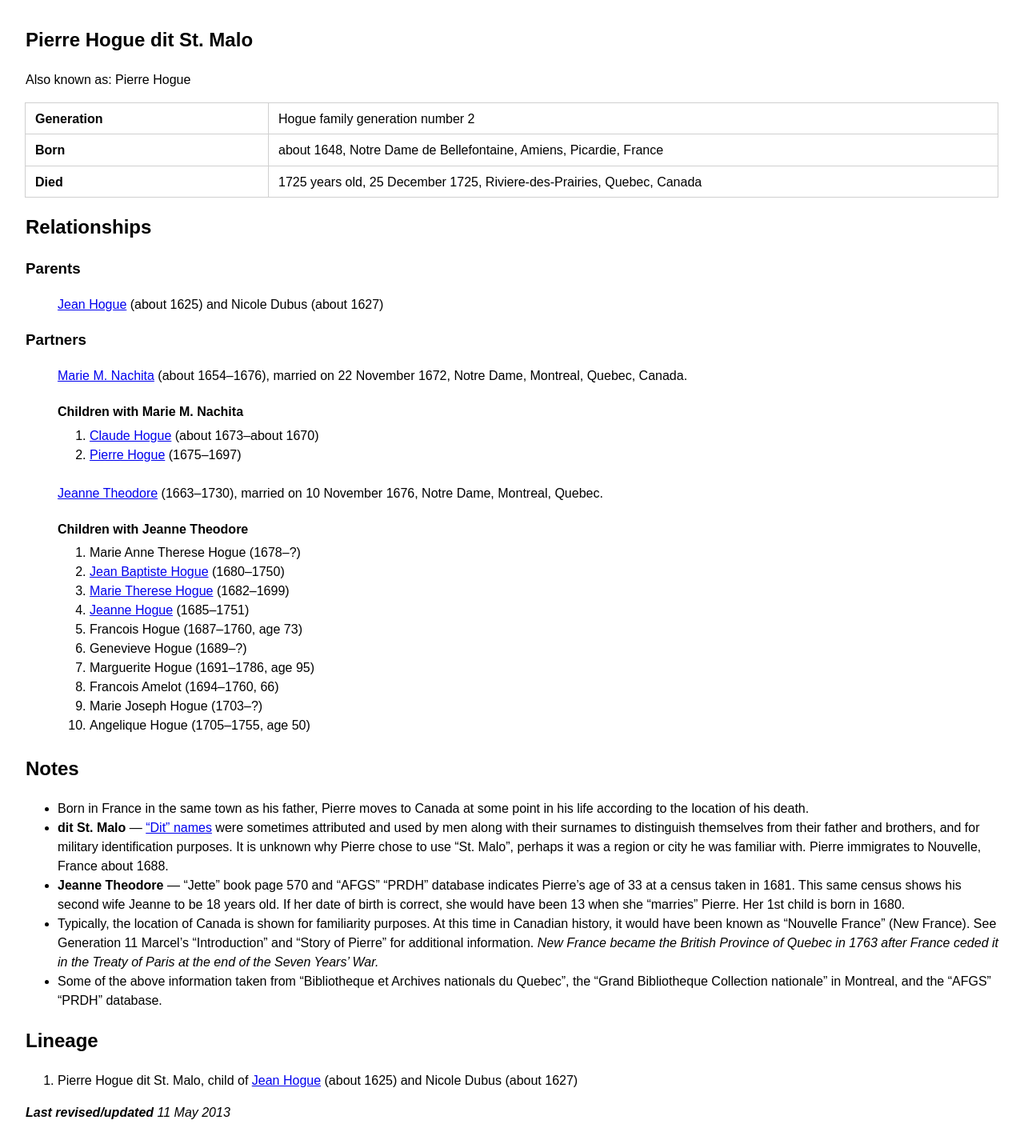
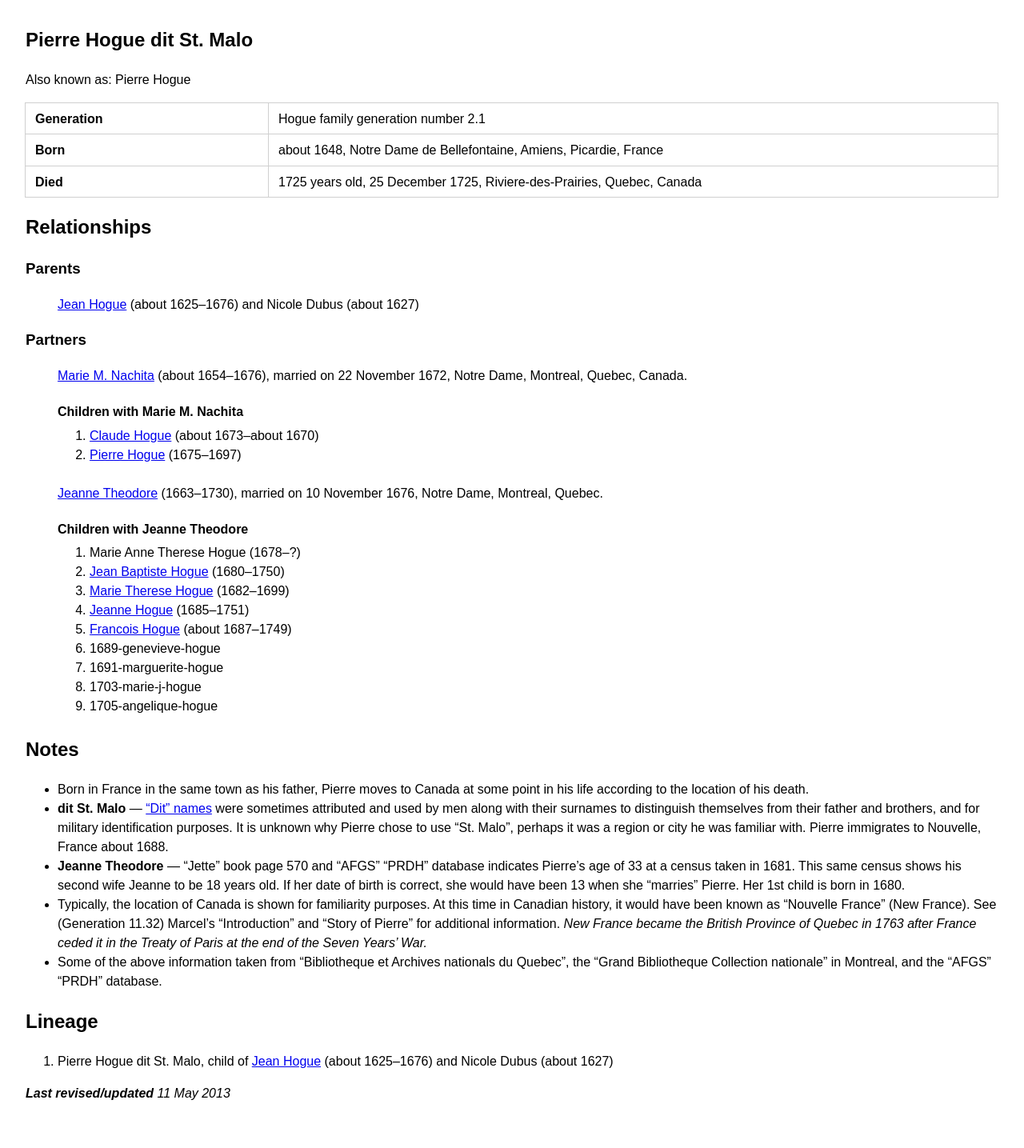
Before and after one commit to highchair/hogue-family-ancestry, a Jekyll site: the page built from _people/1648-pierre-hogue.md, in a window 1280 px wide. Shown: the whole page at 80% size. Built offline with Jekyll 4.4.1, drawn with Linux system fonts in a browser that asks for light colours; after the commit the page ends 1411 px from its top, so only the background shows below that.

Commit message:
Add ag at death Front Matter; update generation #

```diff
--- a/_people/1648-pierre-hogue.md
+++ b/_people/1648-pierre-hogue.md
@@ -5,7 +5,7 @@
 full-name:
 alt-names: [ 'Pierre Hogue' ]
 alt-spelling: []
-generation: 2
+generation: 2.1
 revised-date: 2013-05-11
 
 parents:
@@ -24,6 +24,7 @@
 buried:
   date:
   location: 'Riviere-des-Prairies, Quebec, Canada'
+age-at-death: 'about 77y'
 
 partners:
   # Both partners have pages of their own, so children are listed there
@@ -41,5 +42,5 @@
 + Born in France in the same town as his father, Pierre moves to Canada at some point in his life according to the location of his death.
 + **dit St. Malo** — [“Dit” names](https://en.wikipedia.org/wiki/Dit_name) were sometimes attributed and used by men along with their surnames to distinguish themselves from their father and brothers, and for military identification purposes. It is unknown why Pierre chose to use “St. Malo”, perhaps it was a region or city he was familiar with. Pierre immigrates to Nouvelle, France about 1688.
 + **Jeanne Theodore** — “Jette” book page 570 and “AFGS” “PRDH” database indicates Pierre’s age of 33 at a census taken in 1681. This same census shows his second wife Jeanne to be 18 years old. If her date of birth is correct, she would have been 13 when she “marries” Pierre. Her 1st child is born in 1680.
-+ Typically, the location of Canada is shown for familiarity purposes. At this time in Canadian history, it would have been known as “Nouvelle France” (New France). See Generation 11 Marcel’s “Introduction” and “Story of Pierre” for additional information. _New France became the British Province of Quebec in 1763 after France ceded it in the Treaty of Paris at the end of the Seven Years’ War._
++ Typically, the location of Canada is shown for familiarity purposes. At this time in Canadian history, it would have been known as “Nouvelle France” (New France). See (Generation 11.32) Marcel’s “Introduction” and “Story of Pierre” for additional information. _New France became the British Province of Quebec in 1763 after France ceded it in the Treaty of Paris at the end of the Seven Years’ War._
 + Some of the above information taken from “Bibliotheque et Archives nationals du Quebec”, the “Grand Bibliotheque Collection nationale” in Montreal, and the “AFGS” “PRDH” database.
--- a/_people/1663-jeanne-theodore.md
+++ b/_people/1663-jeanne-theodore.md
@@ -34,12 +35,14 @@
       - child: 1680-jean-b-hogue
       - child: 1682-marie-t-hogue
       - child: 1685-jeanne-hogue
-      - child: 'Francois Hogue (1687–1760, age 73)'
-      - child: 'Genevieve Hogue (1689–?)'
-      - child: 'Marguerite Hogue (1691–1786, age 95)'
-      - child: 'Francois Amelot (1694–1760, 66)'
-      - child: 'Marie Joseph Hogue (1703–?)'
-      - child: 'Angelique Hogue (1705–1755, age 50)'
+      - child: 1685-francois-hogue
+      - child: 1689-genevieve-hogue
+      - child: 1691-marguerite-hogue
+      - child: 1703-marie-j-hogue
+      - child: 1705-angelique-hogue
+  - spouse: 'Jacques Amelot Sanpeur'
+    children:
+      - child: 1694-francois-amelot
 
 ---
 
@@ -47,5 +50,6 @@
 
 + **Michel Theodore dit Gilles** — [“Dit” names](https://en.wikipedia.org/wiki/Dit_name) were sometimes attributed and used by men along with their surnames to distinguish themselves from their father and brothers, and for military identification purposes. It is unknown why Pierre chose to use “St. Malo”, perhaps it was a region or city he was familiar with. Pierre immigrates to Nouvelle, France about 1688.
 + **Date of Birth** — “Jette” book page 570 and “AFGS” “PRDH” database indicates Pierre’s age of 33 at a census taken in 1681. This same census shows his second wife Jeanne to be 18 years old. If her date of birth is correct, she would have been 13 when she “marries” Pierre. Her 1st child is born in 1680.
-+ Typically, the location of Canada is shown for familiarity purposes. At this time in Canadian history, it would have been known as “Nouvelle France” (New France). See Generation 11 Marcel’s “Introduction” and “Story of Pierre” for additional information. _New France became the British Province of Quebec in 1763 after France ceded it in the Treaty of Paris at the end of the Seven Years’ War._
++ **Additional partner Jacques Amelot Sanpeur** — It appears that a child was born to Jacques Amelot Sanpeur and Jeanne Theodore in 1694, after seven children with Pierre and before 2 more. Did they reconcile? See page for [Francois Amelot]({% link _people/1694-francois-amelot.md %}) for more information.
++ Typically, the location of Canada is shown for familiarity purposes. At this time in Canadian history, it would have been known as “Nouvelle France” (New France). See (Generation 11.32) Marcel’s “Introduction” and “Story of Pierre” for additional information. _New France became the British Province of Quebec in 1763 after France ceded it in the Treaty of Paris at the end of the Seven Years’ War._
 + Some of the above information taken from “Bibliotheque et Archives nationals du Quebec”, the “Grand Bibliotheque Collection nationale” in Montreal, and the “AFGS” “PRDH” database.
```
Also changed, not shown: other parts of _people/1663-jeanne-theodore.md (+1 -0 lines), _people/1625-jean-hogue.md (+9 -5 lines), _people/1654-marie-m-nachita.md (+2 -1 lines), _people/_template.md (+1 -0 lines).
